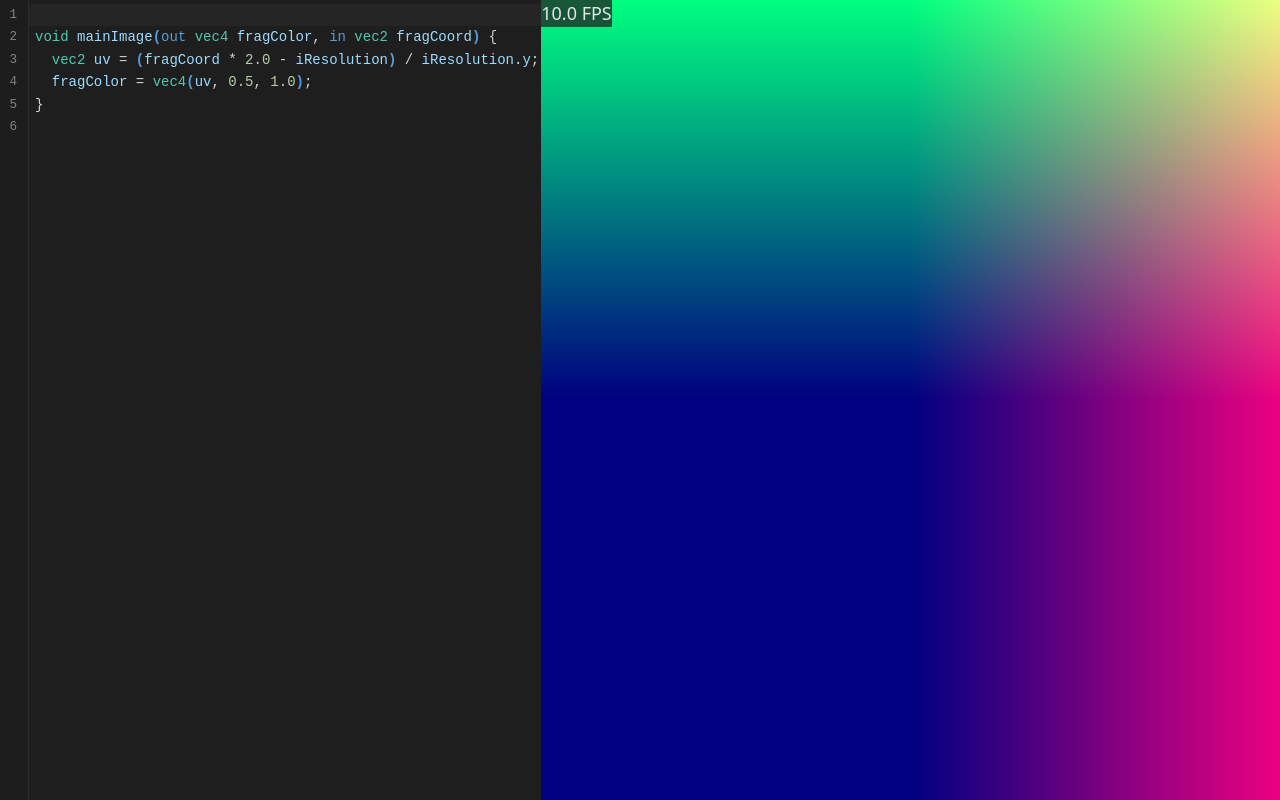
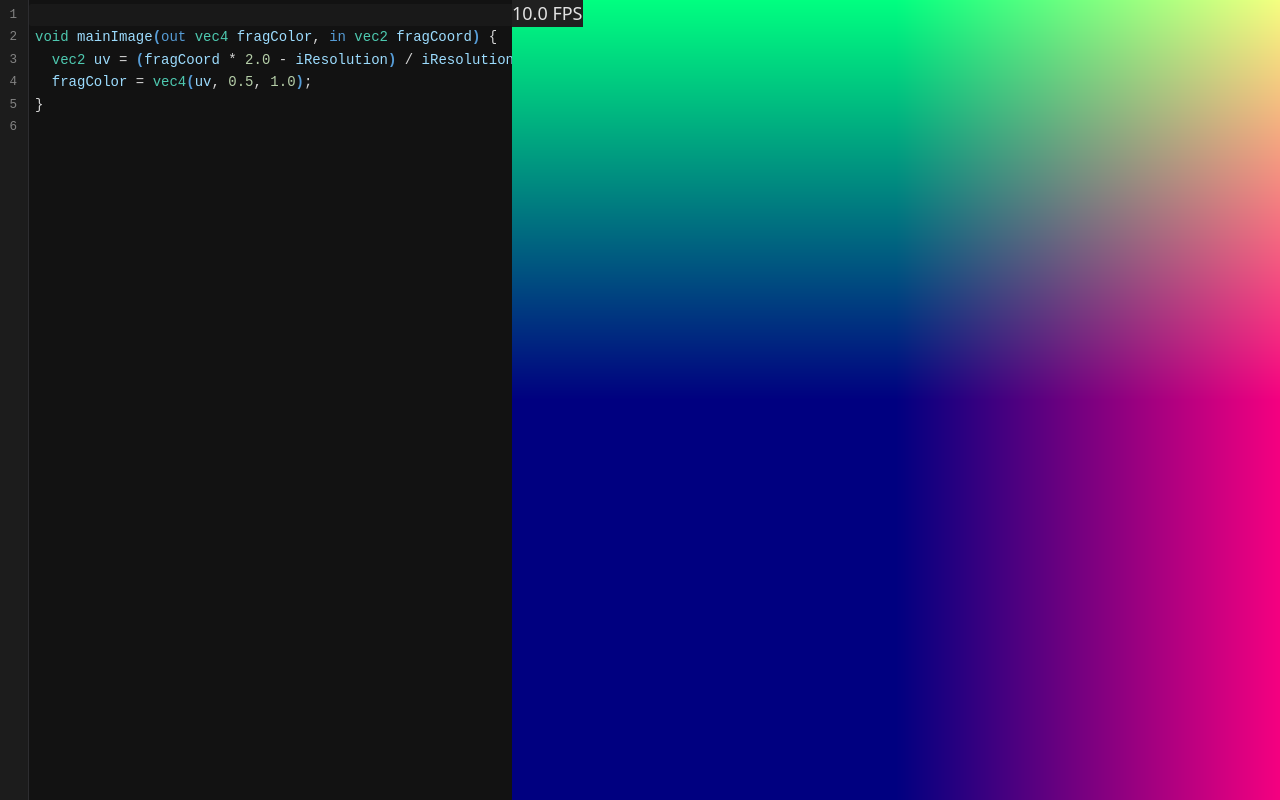
Before and after one commit to ivymerfe/aether, a website built with Vite: page index.html in a window 1280 px wide. Built offline with nearby package versions, Linux system fonts and the light colour scheme; animation ran at ten frames a second.

Commit message:
ui fixes

```diff
--- a/src/camera.ts
+++ b/src/camera.ts
@@ -24,26 +24,20 @@ export class Camera {
     }
 
     private updateVectors() {
-        // Calculate forward vector
         const cosPitch = Math.cos(this.pitch);
         const sinPitch = Math.sin(this.pitch);
         const cosYaw = Math.cos(this.yaw);
         const sinYaw = Math.sin(this.yaw);
-
         this.forward = [
             cosPitch * -sinYaw,
             sinPitch,
             cosPitch * cosYaw
         ];
-
-        // Right vector
         this.right = [
             Math.cos(this.yaw),
             0,
             Math.sin(this.yaw)
         ];
-
-        // Up vector (cross product of right and forward)
         this.up = [
             this.forward[1] * this.right[2] - this.forward[2] * this.right[1],
             this.forward[2] * this.right[0] - this.forward[0] * this.right[2],
@@ -54,7 +48,6 @@ export class Camera {
     onMouse(deltaYaw: number, deltaPitch: number) {
         this.yaw += deltaYaw;
         this.pitch += deltaPitch;
-        // Clamp pitch to avoid gimbal lock
         const maxPitch = Math.PI / 2 - 0.01;
         if (this.pitch > maxPitch) this.pitch = maxPitch;
         if (this.pitch < -maxPitch) this.pitch = -maxPitch;
@@ -69,22 +62,16 @@ export class Camera {
         }
     }
 
-    /**
-     * onInput receives x, y, z movement input.
-     * x: right/left, y: up/down, z: forward/backward
-     * Applies yaw to xz, multiplies by speed, and moves position.
-     */
-    onInput(deltaTime: number, x: number, y: number, z: number) {
+    onInput(deltaTime: number, x: number, y: number, z: number, f: number) {
         const yawCos = Math.cos(this.yaw);
         const yawSin = Math.sin(this.yaw);
 
         const move = [
-            x * yawCos - z * yawSin,
-            y,
-            x * yawSin + z * yawCos
+            x * yawCos - z * yawSin + f * this.forward[0],
+            y + f * this.forward[1],
+            x * yawSin + z * yawCos + f * this.forward[2]
         ];
 
-        // Apply speed and update position
         this.position = [
             this.position[0] + move[0] * this.speed * deltaTime,
             this.position[1] + move[1] * this.speed * deltaTime,
--- a/src/inputManager.ts
+++ b/src/inputManager.ts
@@ -73,7 +73,8 @@ export class InputManager {
         const movementX = this.isPressed("KeyD") - this.isPressed("KeyA");
         const movementY = this.isPressed("Space") - this.isPressed("ShiftLeft");
         const movementZ = this.isPressed("KeyW") - this.isPressed("KeyS");
-        this.camera.onInput(deltaTime, movementX, movementY, movementZ);
+        const movementF = this.isPressed("KeyQ");
+        this.camera.onInput(deltaTime, movementX, movementY, movementZ, movementF);
     }
 
     getCamera(): Camera {
--- a/src/renderer.ts
+++ b/src/renderer.ts
@@ -37,7 +37,6 @@ export class GLSLRenderer {
 
   private inputManager: InputManager;
   private camera: Camera;
-  private keyMap: { [key: string]: number } = {};
 
   constructor(canvas: HTMLCanvasElement, errorsDiv: HTMLDivElement, statusDiv: HTMLDivElement, inputManager: InputManager) {
     this.canvas = canvas;
@@ -133,7 +132,7 @@ export class GLSLRenderer {
       uniform float iTime;
       uniform vec2 iResolution;
       uniform vec4 iMouse;
-      uniform vec3 iCameraPos;
+      uniform vec3 iCameraPosition;
       uniform vec3 iCameraForward;
       uniform vec3 iCameraRight;
       uniform vec3 iCameraUp;
@@ -180,7 +179,7 @@ export class GLSLRenderer {
     const iTimeLoc = this.gl.getUniformLocation(this.program, "iTime");
     const iResolutionLoc = this.gl.getUniformLocation(this.program, "iResolution");
     const iMouseLoc = this.gl.getUniformLocation(this.program, "iMouse");
-    const iCameraPosLoc = this.gl.getUniformLocation(this.program, "iCameraPos");
+    const iCameraPositionLoc = this.gl.getUniformLocation(this.program, "iCameraPosition");
     const iCameraForwardLoc = this.gl.getUniformLocation(this.program, "iCameraForward");
     const iCameraRightLoc = this.gl.getUniformLocation(this.program, "iCameraRight");
     const iCameraUpLoc = this.gl.getUniformLocation(this.program, "iCameraUp");
@@ -202,7 +201,7 @@ export class GLSLRenderer {
       this.gl.uniform1f(iTimeLoc, (now - this.startTime) / 1000.0);
       this.gl.uniform2f(iResolutionLoc, this.canvas.width, this.canvas.height);
       this.gl.uniform4f(iMouseLoc, this.mouseX, this.canvas.height - this.mouseY, this.buttonPressed ? 1.0 : 0.0, 0.0);
-      this.gl.uniform3f(iCameraPosLoc, this.camera.position[0], this.camera.position[1], this.camera.position[2]);
+      this.gl.uniform3f(iCameraPositionLoc, this.camera.position[0], this.camera.position[1], this.camera.position[2]);
       this.gl.uniform3f(iCameraForwardLoc, this.camera.forward[0], this.camera.forward[1], this.camera.forward[2]);
       this.gl.uniform3f(iCameraRightLoc, this.camera.right[0], this.camera.right[1], this.camera.right[2]);
       this.gl.uniform3f(iCameraUpLoc, this.camera.up[0], this.camera.up[1], this.camera.up[2]);
--- a/src/style.css
+++ b/src/style.css
@@ -5,7 +5,8 @@
 
   color-scheme: light dark;
   color: rgba(255, 255, 255, 0.87);
-  background-color: #181818;
+  --background: #121212;
+  --focused-background: #1e1e1e;
 }
 
 body {
@@ -18,7 +19,7 @@ body {
   top: 0;
   left: 0;
   font-size: large;
-  background-color: #202020c0;
+  background-color: #202020;
 }
 
 #app {
@@ -60,6 +61,7 @@ body {
 }
 
 #editor-container {
+  width: 40%;
   box-sizing: border-box;
   display: flex;
   flex-direction: column;
@@ -90,10 +92,15 @@ body {
   font-size: large;
   height: fit-content;
   white-space: pre-wrap;
-  background-color: #1e1e1ef0;
+  background-color: #1e1e1e;
 }
 
 .cm-editor {
   height: 100%;
   width: 100%;
+  background-color: var(--background);
 }
+
+.cm-focused {
+  background-color: var(--focused-background);
+}
--- a/src/theme/index.ts
+++ b/src/theme/index.ts
@@ -29,14 +29,14 @@ import type { IMergeRevertStyles } from './utils';
  */
 
 // Base colors
-const base00 = '#1e1e1ef8', // Background
-  base01 = '#252526f0', // Lighter background (popups, statuslines)
+const base00 = '#1e1e1e', // Background
+  base01 = '#252526', // Lighter background (popups, statuslines)
   base02 = '#2d2d30', // Selection background
   base03 = '#838383', // Comments, invisibles
   base04 = '#c6c6c6', // Cursor color
   base05 = '#d4d4d4', // Default foreground
   base06 = '#e9e9e9', // Light foreground
-  base07 = '#1c1c1c20', // Dark background (gutter)
+  base07 = '#1c1c1c', // Dark background (gutter)
   // Accent colors
   base08 = '#569cd6', // Keywords, storage
   base09 = '#c586c0', // Control keywords, operators
```
